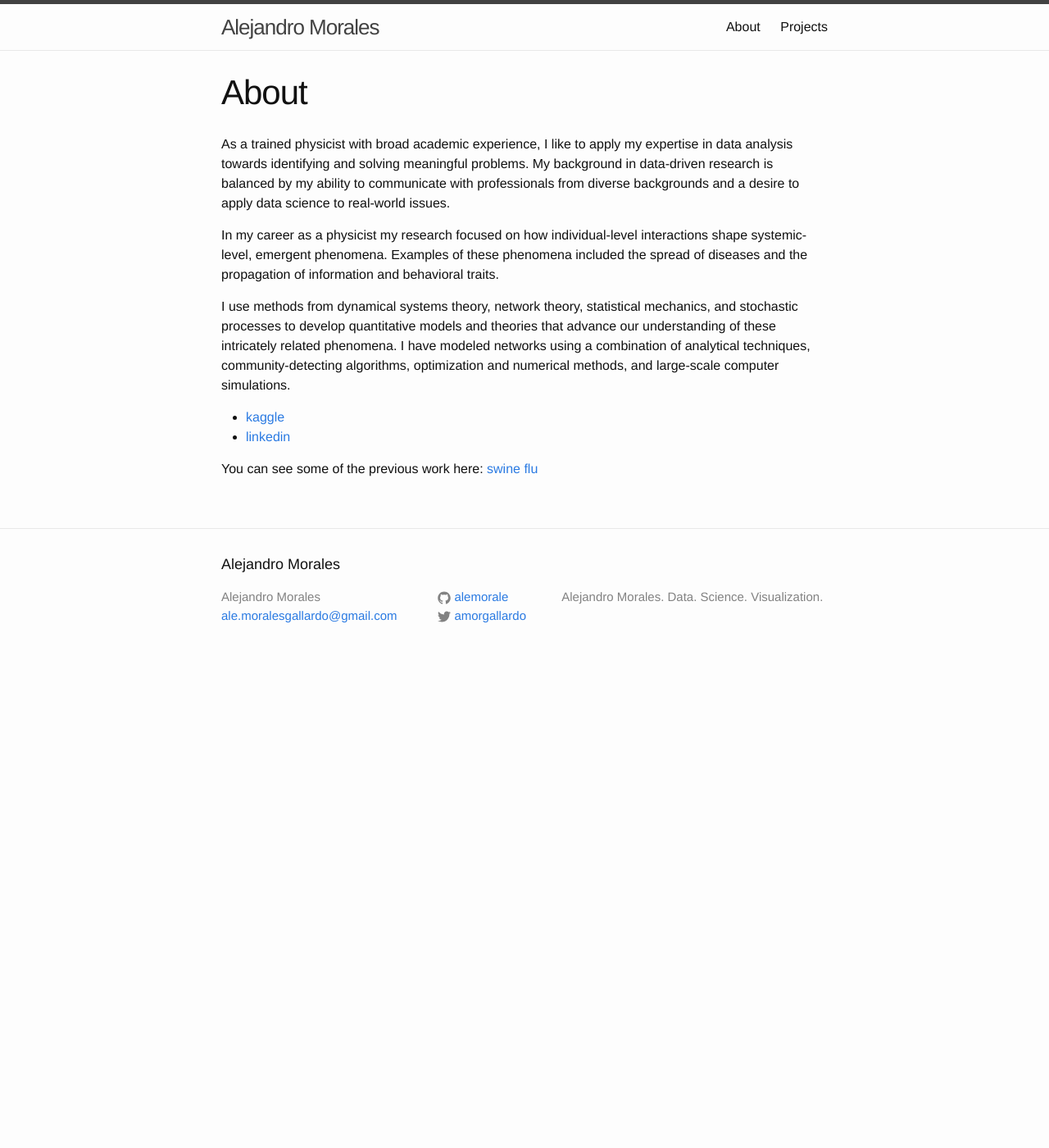
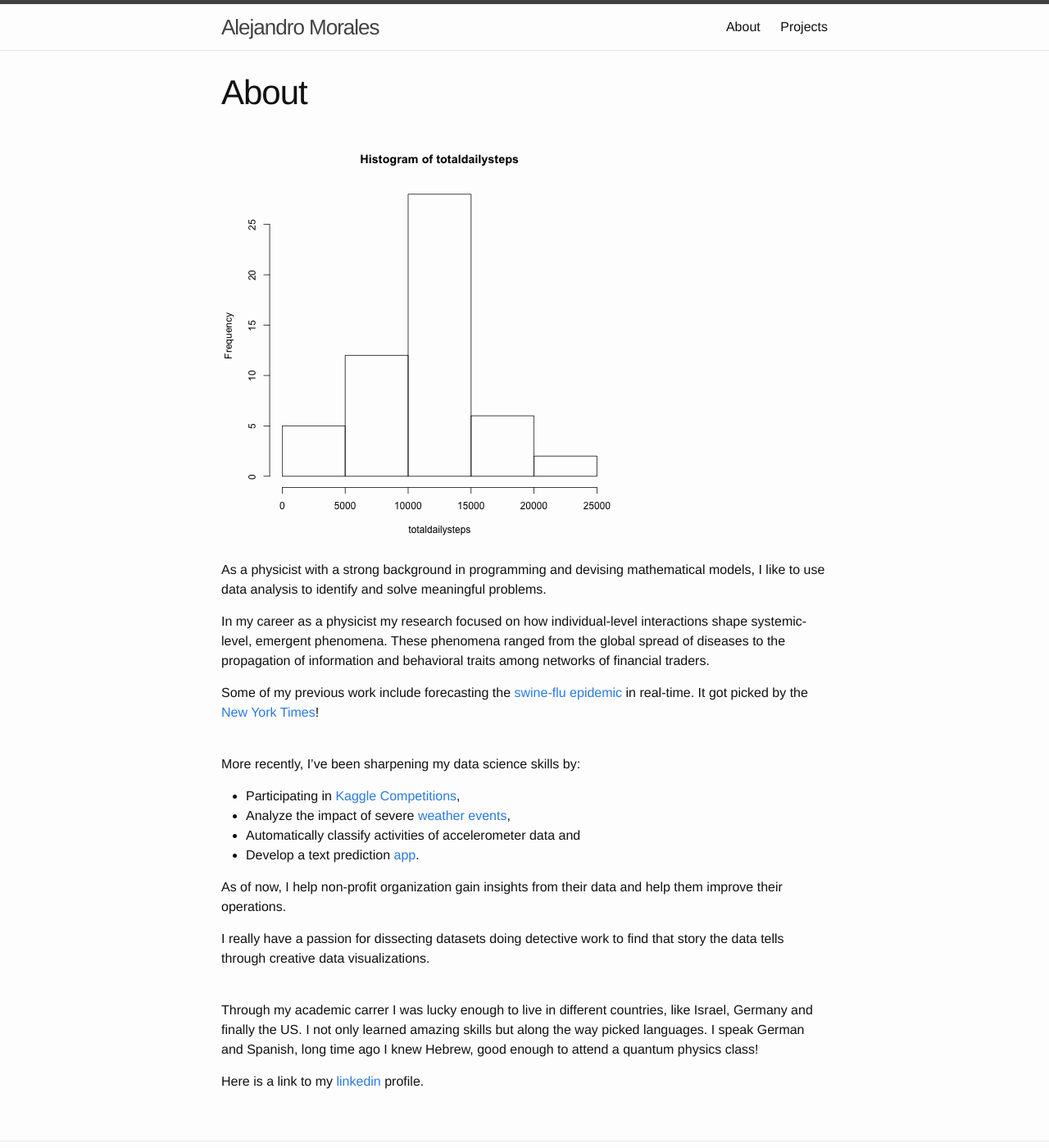
Before and after one commit to alemorale/alemorale.github.io, a Jekyll site: the page built from about.md, in a window 1280 px wide and 1400 px high. Shown: the whole window at 82% size. Built offline with Jekyll 4.4.1, drawn with Linux system fonts in a browser that asks for light colours.

Commit message:
updated about.md

```diff
--- a/about.md
+++ b/about.md
@@ -4,14 +4,30 @@ title: About
 permalink: /about/
 ---
 
-As a trained physicist with broad academic experience, I like to apply my expertise in data analysis towards identifying and solving meaningful problems. My background in data-driven research is balanced by my ability to communicate with professionals from diverse backgrounds and a desire to apply data science to real-world issues.
+{:.tiny-img}
+![photo](/assets/total-daily-steps.png)
 
-In my career as a physicist my research focused on how individual-level interactions shape systemic-level, emergent phenomena. Examples of these phenomena included the spread of diseases and the propagation of information and behavioral traits.
+As a physicist with a strong background in programming and devising mathematical models, I like to use data analysis to identify and solve meaningful problems.
 
-I use methods from dynamical systems theory, network theory, statistical mechanics, and stochastic processes to develop quantitative models and theories that advance our understanding of these intricately related phenomena. I have modeled networks using a combination of analytical techniques, community-detecting algorithms, optimization and numerical methods, and large-scale computer simulations.
+In my career as a physicist my research focused on how individual-level interactions shape systemic-level, emergent phenomena. These phenomena ranged from the global spread of diseases to the propagation of information and behavioral traits among networks of financial traders.
+
+Some of my previous work include forecasting the [swine-flu epidemic](http://rocs.northwestern.edu/projects/swine_flu) in real-time. It got picked by the [New York Times](http://goo.gl/jwVDA8)!
+
+<br>
+More recently, I've been sharpening my data science skills by:
+
+- Participating in [Kaggle Competitions](http://www.kaggle.com/users/41475/alekoki),
+- Analyze the impact of severe [weather events](http://rpubs.com/alemorale/severeweather),
+- Automatically classify activities of accelerometer data and
+- Develop a text prediction [app](http://alemorales.shinyapps.io/nextWord).
 
 
-- [kaggle](http://www.kaggle.com/users/41475/alekoki)
-- [linkedin](http://www.linkedin.com/alemoralesg)
+As of now, I help non-profit organization gain insights from their data and help them improve their operations.
 
-You can see some of the previous work here: [swine flu](http://rocs.northwestern.edu/projects/swine_flu)
+
+I really have a passion for dissecting datasets doing detective work to find that story the data tells through creative data visualizations.
+
+<br>
+Through my academic carrer I was lucky enough to live in different countries, like Israel, Germany and finally the US. I not only learned amazing skills but along the way picked languages. I speak German and Spanish, long time ago I knew Hebrew, good enough to attend a quantum physics class!
+
+Here is a link to my [linkedin](http://www.linkedin.com/alemoralesg) profile.
```
